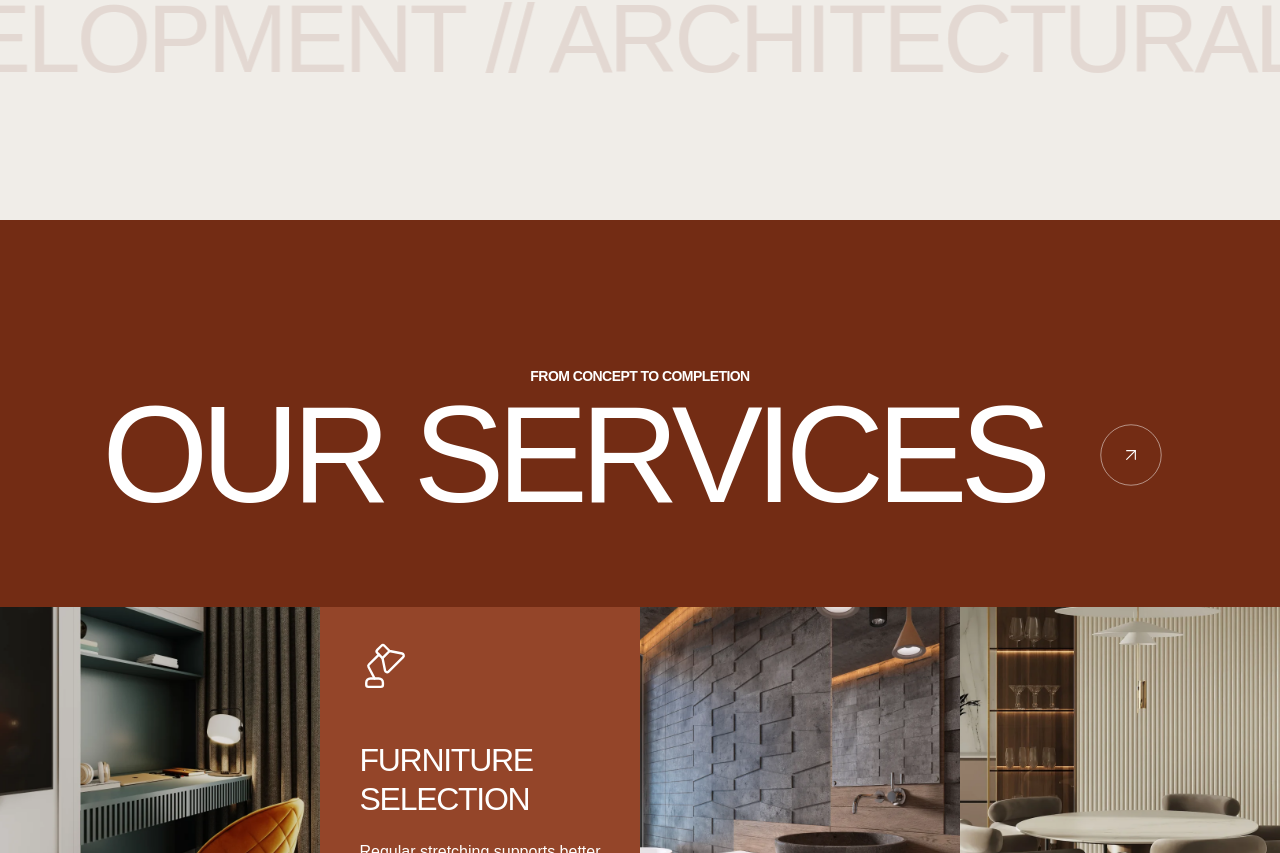
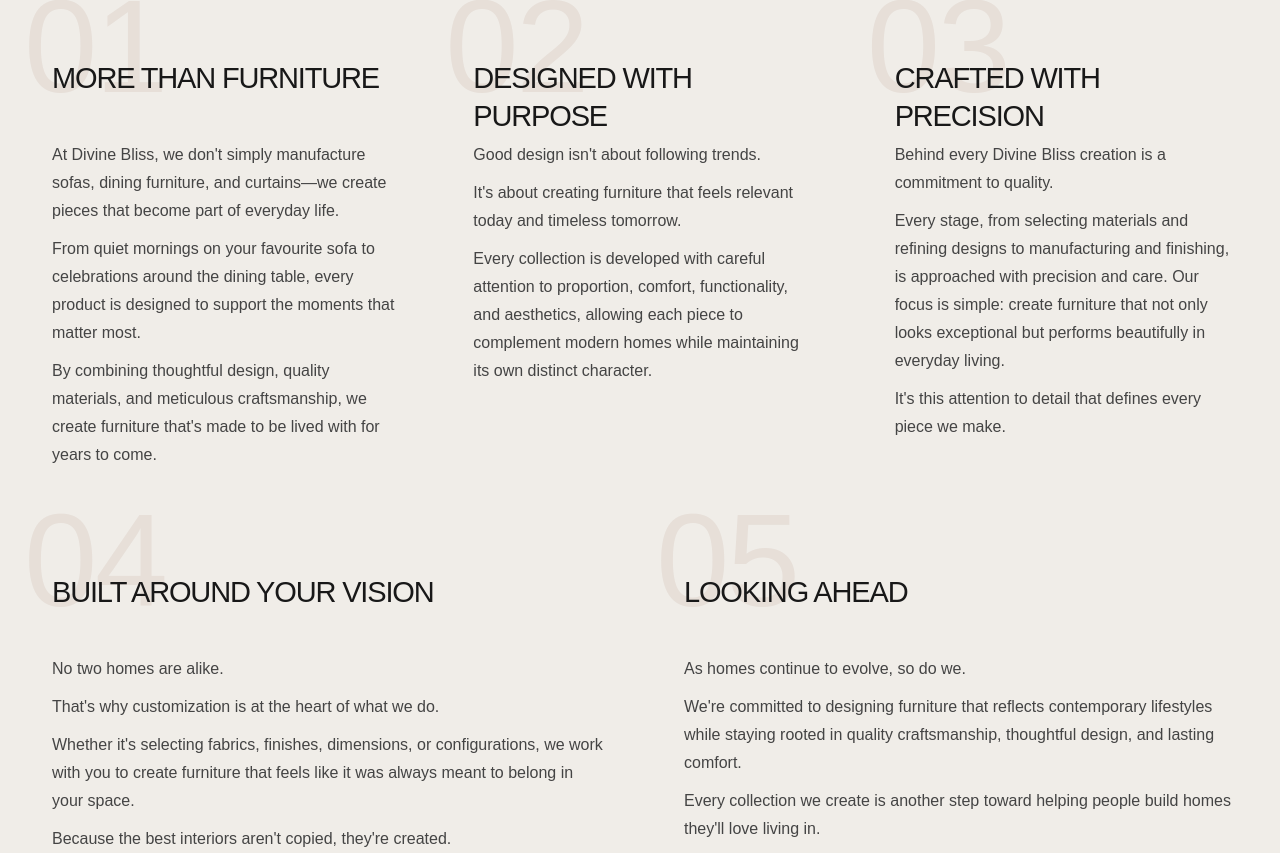
Before and after one commit to Ayush9040/Divine-Bliss-furnitures, a React (Vite) app in the folder Furniture/: page /about in a window 1280 px wide. Shown: the part 1727-2580 px from the top of the page. Built offline with nearby package versions, Linux system fonts and the light colour scheme; a web font is replaced by a local one.

Commit message:
About Page updated

```diff
--- a/Furniture/src/Component/AboutUs/AboutContent.css
+++ b/Furniture/src/Component/AboutUs/AboutContent.css
@@ -10,7 +10,6 @@
 }
 
 .about-story-heading {
-  height: 414px;
   padding: 145px 0 41px;
 }
 
@@ -44,7 +43,6 @@
 
 .about-story-heading__title {
   width: 810px;
-  min-height: 185px;
   margin: 0;
   padding: 0 0 5px;
   color: #181818;
@@ -68,12 +66,7 @@
   display: inline-block;
 }
 
-.about-story-editorial {
-  height: 930px;
-}
-
 .about-story-editorial__inner {
-  height: 100%;
   display: grid;
   grid-template-columns: repeat(2, minmax(0, 540px));
   gap: 90px;
@@ -152,7 +145,6 @@
 
 @media (max-width: 1024px) {
   .about-story-heading {
-    height: 301px;
     padding: 77px 0 41px;
   }
 
@@ -164,13 +156,8 @@
 
   .about-story-heading__title {
     width: 610px;
-    min-height: 140px;
     font-size: 36px;
     line-height: 45px;
-  }
-
-  .about-story-editorial {
-    height: 741.5px;
   }
 
   .about-story-editorial__inner {
@@ -202,7 +189,6 @@
 
 @media (max-width: 600px) {
   .about-story-heading {
-    height: 295px;
     padding: 70px 15px 37px;
   }
 
@@ -213,13 +199,8 @@
 
   .about-story-heading__title {
     width: 100%;
-    min-height: 145px;
     font-size: 29.5px;
     line-height: 35px;
-  }
-
-  .about-story-editorial {
-    height: 1286.8px;
   }
 
   .about-story-editorial__inner {
@@ -230,17 +211,8 @@
     padding: 0 15px;
   }
 
-  .about-story__column--left {
-    height: 480.9px;
-  }
-
   .about-story__column--right {
-    height: 805.9px;
     padding-top: 50px;
-  }
-
-  .about-story__lead {
-    height: 72px;
   }
 
   .about-story__left-image {
--- a/Furniture/src/Component/AboutUs/AboutContent.jsx
+++ b/Furniture/src/Component/AboutUs/AboutContent.jsx
@@ -9,7 +9,7 @@ import './AboutContent.css';
 
 gsap.registerPlugin(ScrollTrigger);
 
-const heading = 'Interior Design That Balances Beauty, Comfort, and Purpose in Every Detail';
+const heading = 'Every Home Begins with a Story';
 
 function AnimatedHeading() {
   return heading.split(' ').map((word, wordIndex) => (
@@ -81,7 +81,7 @@ export default function AboutContent() {
         <div className="about-story-editorial__inner">
           <div className="about-story__column about-story__column--left">
             <p className="about-story__lead about-story__reveal">
-              We believe great design goes beyond aesthetics.
+              Since 2016, we've been helping homeowners create interiors that are as comfortable as they are beautiful.
             </p>
             <img
               className="about-story__image about-story__left-image"
@@ -92,7 +92,8 @@ export default function AboutContent() {
 
           <div className="about-story__column about-story__column--right">
             <p className="about-story__copy about-story__reveal">
-              It’s about how a space works, how it feels, and how it supports everyday life. By combining smart planning, high-quality materials, and a deep understanding of light, color, and form, we transform ideas into spaces that are beautiful, practical, and uniquely personal. Our goal is to create interiors that elevate experiences and stand the test of time.
+              The spaces we live in shape our everyday moments. At Divine Bliss, we believe the furniture within those spaces should be created with the same care, intention, and attention to detail.
+
             </p>
             <a className="about-story__link about-story__reveal" href="/#projects">
               View All Cases <ArrowRight aria-hidden="true" />
--- /dev/null
+++ b/Furniture/src/Component/AboutUs/BrandPrinciplesSection.css
@@ -0,0 +1,161 @@
+.about-principles,
+.about-principles * {
+  box-sizing: border-box;
+}
+
+.about-principles {
+  width: 100%;
+  padding: 44px 0 76px;
+  color: #181818;
+  background: #f0ede8;
+}
+
+.about-principles__heading {
+  position: absolute;
+  width: 1px;
+  height: 1px;
+  margin: -1px;
+  padding: 0;
+  overflow: hidden;
+  clip: rect(0 0 0 0);
+  clip-path: inset(50%);
+  white-space: nowrap;
+  border: 0;
+}
+
+.about-principles__inner {
+  width: calc(100% - 48px);
+  max-width: 1280px;
+  margin: 0 auto;
+  display: grid;
+  grid-template-columns: repeat(6, minmax(0, 1fr));
+  column-gap: 32px;
+  row-gap: 36px;
+}
+
+.about-principle {
+  min-width: 0;
+  grid-column: span 2;
+}
+
+.about-principle:nth-child(n + 4) {
+  grid-column: span 3;
+}
+
+.about-principle__card {
+  position: relative;
+  height: 100%;
+  min-width: 0;
+  padding: 68px 18px 0 28px;
+}
+
+.about-principle__number {
+  position: absolute;
+  top: -10px;
+  left: 0;
+  z-index: 0;
+  color: rgba(115, 45, 20, .07);
+  font-size: 132px;
+  line-height: 132px;
+  font-weight: 300;
+  letter-spacing: -.02em;
+  pointer-events: none;
+  user-select: none;
+}
+
+.about-principle h3 {
+  position: relative;
+  z-index: 1;
+  min-height: 76px;
+  margin: 0;
+  color: #181818;
+  font-size: 29px;
+  line-height: 38px;
+  font-weight: 500;
+  letter-spacing: -.04em;
+  text-transform: uppercase;
+}
+
+.about-principle__copy {
+  position: relative;
+  z-index: 1;
+  padding-top: 6px;
+  color: #444;
+  font-size: 16px;
+  line-height: 28px;
+}
+
+.about-principle__copy p {
+  margin: 0;
+}
+
+.about-principle__copy p + p {
+  margin-top: 10px;
+}
+
+@media (max-width: 1024px) {
+  .about-principles {
+    padding: 44px 0 64px;
+  }
+
+  .about-principles__inner {
+    width: calc(100% - 40px);
+    grid-template-columns: repeat(2, minmax(0, 1fr));
+    gap: 32px 28px;
+  }
+
+  .about-principle {
+    grid-column: span 1;
+  }
+
+  .about-principle:nth-child(n + 4) {
+    grid-column: span 1;
+  }
+
+  .about-principle:last-child {
+    width: calc(50% - 14px);
+    grid-column: 1 / -1;
+    justify-self: center;
+  }
+}
+
+@media (max-width: 600px) {
+  .about-principles {
+    padding: 36px 0 54px;
+  }
+
+  .about-principles__inner {
+    width: calc(100% - 30px);
+    grid-template-columns: minmax(0, 1fr);
+    row-gap: 30px;
+  }
+
+  .about-principle,
+  .about-principle:nth-child(n + 4),
+  .about-principle:last-child {
+    width: 100%;
+    grid-column: 1;
+  }
+
+  .about-principle__card {
+    padding: 54px 6px 0 24px;
+  }
+
+  .about-principle__number {
+    top: -8px;
+    left: -4px;
+    font-size: 108px;
+    line-height: 108px;
+  }
+
+  .about-principle h3 {
+    min-height: 0;
+    font-size: 26px;
+    line-height: 34px;
+  }
+
+  .about-principle__copy {
+    padding-top: 10px;
+    line-height: 28px;
+  }
+}
--- /dev/null
+++ b/Furniture/src/Component/AboutUs/BrandPrinciplesSection.jsx
@@ -0,0 +1,69 @@
+import './BrandPrinciplesSection.css';
+
+const principles = [
+  {
+    title: 'More Than Furniture',
+    paragraphs: [
+      "At Divine Bliss, we don't simply manufacture sofas, dining furniture, and curtains—we create pieces that become part of everyday life.",
+      'From quiet mornings on your favourite sofa to celebrations around the dining table, every product is designed to support the moments that matter most.',
+      "By combining thoughtful design, quality materials, and meticulous craftsmanship, we create furniture that's made to be lived with for years to come.",
+    ],
+  },
+  {
+    title: 'Designed with Purpose',
+    paragraphs: [
+      "Good design isn't about following trends.",
+      "It's about creating furniture that feels relevant today and timeless tomorrow.",
+      'Every collection is developed with careful attention to proportion, comfort, functionality, and aesthetics, allowing each piece to complement modern homes while maintaining its own distinct character.',
+    ],
+  },
+  {
+    title: 'Crafted with Precision',
+    paragraphs: [
+      'Behind every Divine Bliss creation is a commitment to quality.',
+      'Every stage, from selecting materials and refining designs to manufacturing and finishing, is approached with precision and care. Our focus is simple: create furniture that not only looks exceptional but performs beautifully in everyday living.',
+      "It's this attention to detail that defines every piece we make.",
+    ],
+  },
+  {
+    title: 'Built Around Your Vision',
+    paragraphs: [
+      'No two homes are alike.',
+      "That's why customization is at the heart of what we do.",
+      "Whether it's selecting fabrics, finishes, dimensions, or configurations, we work with you to create furniture that feels like it was always meant to belong in your space.",
+      "Because the best interiors aren't copied, they're created.",
+    ],
+  },
+  {
+    title: 'Looking Ahead',
+    paragraphs: [
+      'As homes continue to evolve, so do we.',
+      "We're committed to designing furniture that reflects contemporary lifestyles while staying rooted in quality craftsmanship, thoughtful design, and lasting comfort.",
+      "Every collection we create is another step toward helping people build homes they'll love living in.",
+    ],
+  },
+];
+
+export default function BrandPrinciplesSection() {
+  return (
+    <section className="about-principles" aria-labelledby="about-principles-title">
+      <h2 id="about-principles-title" className="about-principles__heading">What Defines Divine Bliss</h2>
+
+      <div className="about-principles__inner">
+        {principles.map(({ title, paragraphs }, index) => (
+          <article className="about-principle" key={title}>
+            <div className="about-principle__card">
+              <span className="about-principle__number" aria-hidden="true">
+                {String(index + 1).padStart(2, '0')}
+              </span>
+              <h3>{title}</h3>
+              <div className="about-principle__copy">
+                {paragraphs.map((paragraph) => <p key={paragraph}>{paragraph}</p>)}
+              </div>
+            </div>
+          </article>
+        ))}
+      </div>
+    </section>
+  );
+}
--- a/Furniture/src/Component/AboutUs/ServicesTicker.css
+++ b/Furniture/src/Component/AboutUs/ServicesTicker.css
@@ -2,7 +2,7 @@
   position: relative;
   z-index: 1;
   width: 100%;
-  height: 229px;
+  height: 118px;
   margin-top: -26px;
   overflow: hidden;
   background: #f0ede8;
@@ -31,7 +31,7 @@
 
 @media (max-width: 1024px) {
   .about-ticker {
-    height: 132px;
+    height: 70px;
     margin-top: -16px;
   }
 
@@ -43,8 +43,8 @@
 
 @media (max-width: 600px) {
   .about-ticker {
-    height: 106px;
-    margin-top: 60px;
+    height: 58px;
+    margin-top: 30px;
   }
 
   .about-ticker__group span {
--- a/Furniture/src/pages/AboutUs.jsx
+++ b/Furniture/src/pages/AboutUs.jsx
@@ -1,9 +1,10 @@
 import AboutHeroSection from '../Component/AboutUs/AboutHeroSection';
 import AboutContent from '../Component/AboutUs/AboutContent';
 import ServicesTicker from '../Component/AboutUs/ServicesTicker';
-import ServicesBanner from '../Component/AboutUs/ServicesBanner';
-import ServiceCards from '../Component/AboutUs/ServiceCards';
-import AwardsSection from '../Component/AboutUs/AwardsSection';
+// import ServicesBanner from '../Component/AboutUs/ServicesBanner';
+// import ServiceCards from '../Component/AboutUs/ServiceCards';
+import BrandPrinciplesSection from '../Component/AboutUs/BrandPrinciplesSection';
+// import AwardsSection from '../Component/AboutUs/AwardsSection';
 
 export default function AboutUs() {
   return (
@@ -11,11 +12,16 @@ export default function AboutUs() {
       <AboutHeroSection />
       <AboutContent />
       <ServicesTicker />
+      {/* Temporarily hidden while the new brand principles section is live.
       <section className="about-services" aria-labelledby="about-services-title">
         <ServicesBanner />
         <ServiceCards />
       </section>
+      */}
+      <BrandPrinciplesSection />
+      {/* Temporarily hidden: awards list and statistics/number section.
       <AwardsSection />
+      */}
     </main>
   );
 }
```
